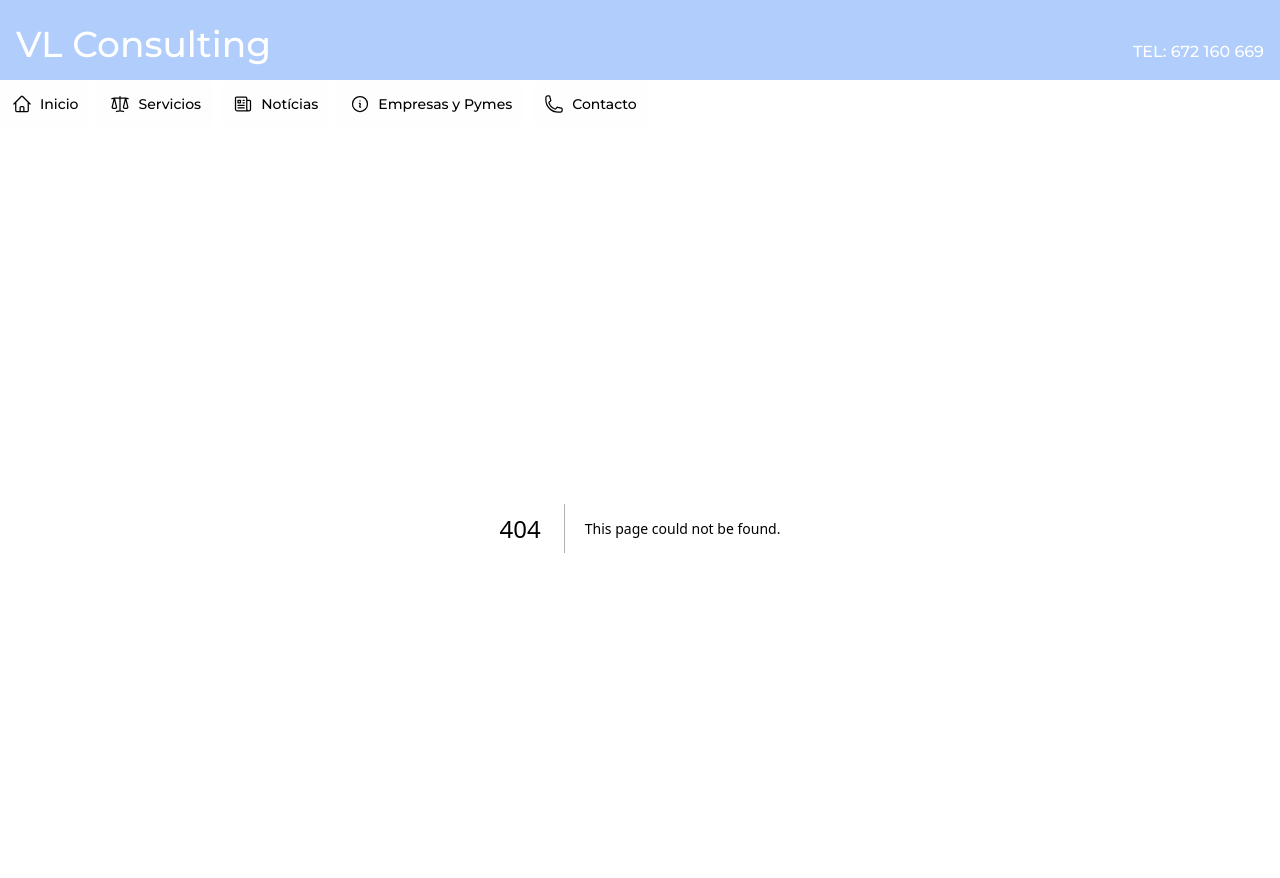
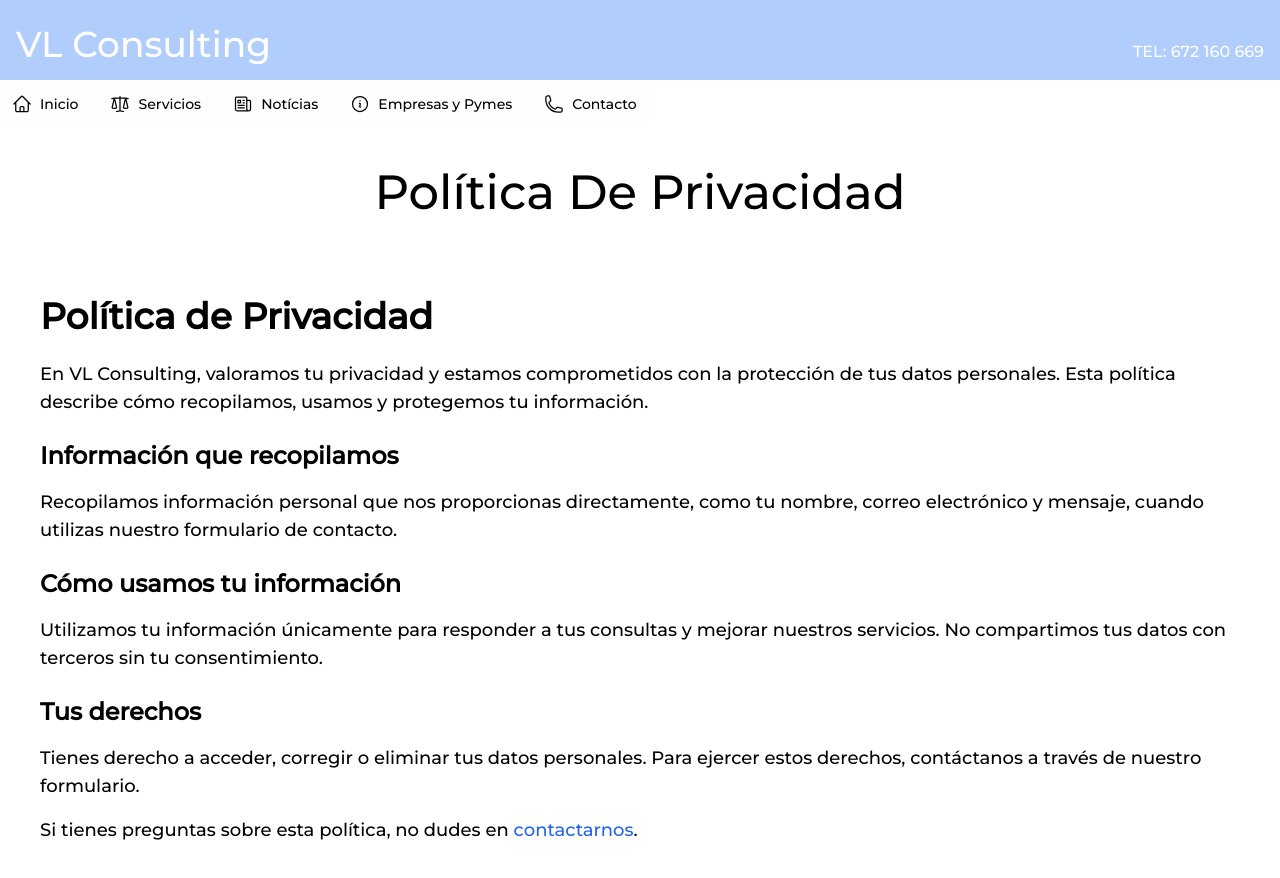
Before and after one commit to avila-ca/asesores-consultores-aj, a Next.js app: page /politicaDePrivacidad in a window 1280 px wide. Before the commit this address had no page. Shown: the top 878 px of the page. Built offline with nearby package versions, Linux system fonts and the light colour scheme.

Commit message:
feat: politica de seguridad y ley de protección de datos

```diff
--- a/src/app/contacto/page.tsx
+++ b/src/app/contacto/page.tsx
@@ -76,8 +76,25 @@ export default function Page() {
               Su mensaje
             </label>
           </div>
-
+          <div className="flex items-start mb-4">
+            <input
+              id="consent"
+              type="checkbox"
+              name="consent"
+              className="w-4 h-4 text-blue-600 bg-gray-100 border-gray-300 rounded focus:ring-blue-500 dark:focus:ring-blue-600 dark:ring-offset-gray-800 focus:ring-2 dark:bg-gray-700 dark:border-gray-600"
+              required
+            />
+            <label
+              htmlFor="consent"
+              className="ml-2 text-sm font-medium text-gray-900 dark:text-gray-300"
+            >
+              Acepto la <a href="/politicaDePrivacidad" className="text-blue-600 hover:underline dark:text-blue-500">Política de Privacidad</a> y los <a href="/terminosYCondiciones" className="text-blue-600 hover:underline dark:text-blue-500">Términos y Condiciones</a>.
+            </label>
+          </div>
           <button type="submit" className="text-white bg-blue-700 hover:bg-blue-800 focus:ring-4 focus:outline-none focus:ring-blue-300 font-medium rounded-lg text-sm w-full sm:w-auto px-5 py-2.5 text-center dark:bg-blue-600 dark:hover:bg-blue-700 dark:focus:ring-blue-800">Enviar</button>
+          <p className="text-sm text-gray-500 dark:text-gray-400">
+            La información proporcionada será utilizada únicamente para responder a su consulta. Consulte nuestra <a href="/politica-de-privacidad" className="text-blue-600 hover:underline dark:text-blue-500">Política de Privacidad</a> para más detalles.
+          </p>
         </form>
       </section>
     </main>
--- a/src/app/layout.tsx
+++ b/src/app/layout.tsx
@@ -2,6 +2,12 @@ import "./globals.css";
 import { montserrat } from "./ui/fonts";
 import NavLinks from "./ui/navLinks";
 import ClientLayout from "./ui/clientLayout";
+
+export const companyInfo = {
+  name: "VL Consulting",
+  phone: "+34672160669",
+  email: ""
+};
 
 export default function RootLayout({
   children,
--- /dev/null
+++ b/src/app/politicaDePrivacidad/layout.tsx
@@ -0,0 +1,10 @@
+import { JSX } from "react";
+
+export default function politicaDePrivacidad({children}:{children:React.ReactNode}) {
+    return (
+      <div >
+        <p className="text-center text-5xl p-10">Política De Privacidad</p>
+        {children}
+      </div>
+    )
+  }
--- /dev/null
+++ b/src/app/politicaDePrivacidad/page.tsx
@@ -0,0 +1,27 @@
+import { companyInfo } from "../layout";
+
+export default function Page() {
+  return (
+    <main className="p-10">
+      <h1 className="text-4xl font-bold mb-6">Política de Privacidad</h1>
+      <p className="text-lg mb-4">
+        En {companyInfo.name}, valoramos tu privacidad y estamos comprometidos con la protección de tus datos personales. Esta política describe cómo recopilamos, usamos y protegemos tu información.
+      </p>
+      <h2 className="text-2xl font-semibold mt-6 mb-4">Información que recopilamos</h2>
+      <p className="text-lg mb-4">
+        Recopilamos información personal que nos proporcionas directamente, como tu nombre, correo electrónico y mensaje, cuando utilizas nuestro formulario de contacto.
+      </p>
+      <h2 className="text-2xl font-semibold mt-6 mb-4">Cómo usamos tu información</h2>
+      <p className="text-lg mb-4">
+        Utilizamos tu información únicamente para responder a tus consultas y mejorar nuestros servicios. No compartimos tus datos con terceros sin tu consentimiento.
+      </p>
+      <h2 className="text-2xl font-semibold mt-6 mb-4">Tus derechos</h2>
+      <p className="text-lg mb-4">
+        Tienes derecho a acceder, corregir o eliminar tus datos personales. Para ejercer estos derechos, contáctanos a través de nuestro formulario.
+      </p>
+      <p className="text-lg">
+        Si tienes preguntas sobre esta política, no dudes en <a href="/contacto" className="text-blue-600 hover:underline">contactarnos</a>.
+      </p>
+    </main>
+  );
+}
--- /dev/null
+++ b/src/app/terminosYCondiciones/layout.tsx
@@ -0,0 +1,10 @@
+import { JSX } from "react";
+
+export default function terminosYCondiciones({children}:{children:React.ReactNode}){
+    return (
+      <div >
+        <p className="text-center text-5xl p-10">Terminos Y Condiciones</p>
+        {children}
+      </div>
+    )
+  }
--- /dev/null
+++ b/src/app/terminosYCondiciones/page.tsx
@@ -0,0 +1,29 @@
+
+'use client'
+import { companyInfo } from "../layout"
+
+export default function Page() {
+  return (
+    <main className="p-10">
+      <h1 className="text-4xl font-bold mb-6">Términos y Condiciones</h1>
+      <p className="text-lg mb-4">
+        Bienvenido a {companyInfo.name}. Al utilizar nuestro sitio web, aceptas cumplir con los siguientes términos y condiciones. Por favor, léelos cuidadosamente.
+      </p>
+      <h2 className="text-2xl font-semibold mt-6 mb-4">Uso del sitio</h2>
+      <p className="text-lg mb-4">
+        Este sitio web está destinado únicamente para uso personal y no comercial. No puedes utilizarlo para actividades ilegales o no autorizadas.
+      </p>
+      <h2 className="text-2xl font-semibold mt-6 mb-4">Propiedad intelectual</h2>
+      <p className="text-lg mb-4">
+        Todo el contenido de este sitio, incluyendo textos, imágenes y diseño, es propiedad de {companyInfo.name} y está protegido por las leyes de derechos de autor.
+      </p>
+      <h2 className="text-2xl font-semibold mt-6 mb-4">Limitación de responsabilidad</h2>
+      <p className="text-lg mb-4">
+        No nos hacemos responsables de daños directos o indirectos derivados del uso de este sitio web.
+      </p>
+      <p className="text-lg">
+        Si tienes preguntas sobre estos términos, no dudes en <a href="/contacto" className="text-blue-600 hover:underline">contactarnos</a>.
+      </p>
+    </main>
+  )
+}
```
